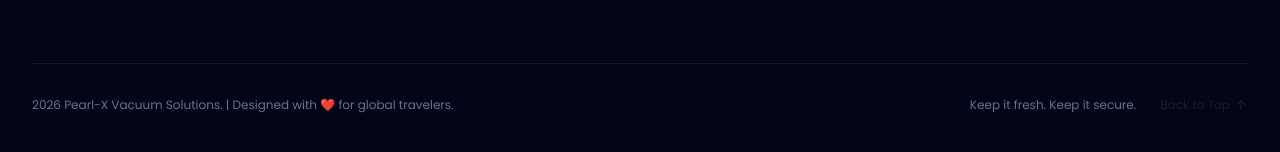
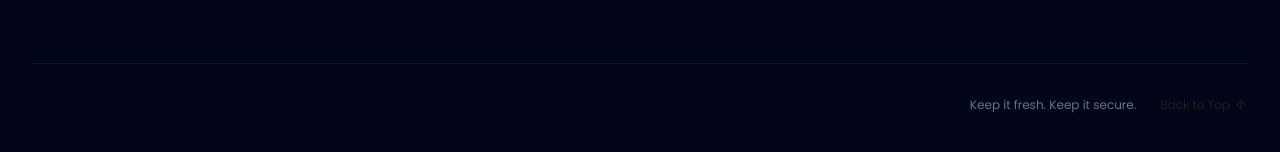
Before and after one commit to kavishkajnimsara-code/pearlxvacuum, a Next.js app: page / in a window 1280 px wide. Shown: the part 7985-8137 px from the top of the page. Built offline with nearby package versions, Linux system fonts and the light colour scheme.

Commit message:
Update website content and layout

```diff
--- a/src/components/Footer.tsx
+++ b/src/components/Footer.tsx
@@ -146,11 +146,7 @@ export default function Footer() {
         </div>
 
         {/* Escapora Bottom Copyright Bar */}
-        <div className="pt-8 flex flex-col sm:flex-row items-center justify-between gap-4 text-xs text-slate-500">
-          <div>
-            2026 Pearl-X Vacuum Solutions. | Designed with ❤️ for global travelers.
-          </div>
-
+        <div className="pt-8 flex flex-col sm:flex-row items-center justify-end gap-4 text-xs text-slate-500">
           <div className="flex items-center gap-6">
             <span>Keep it fresh. Keep it secure.</span>
             <button
```
